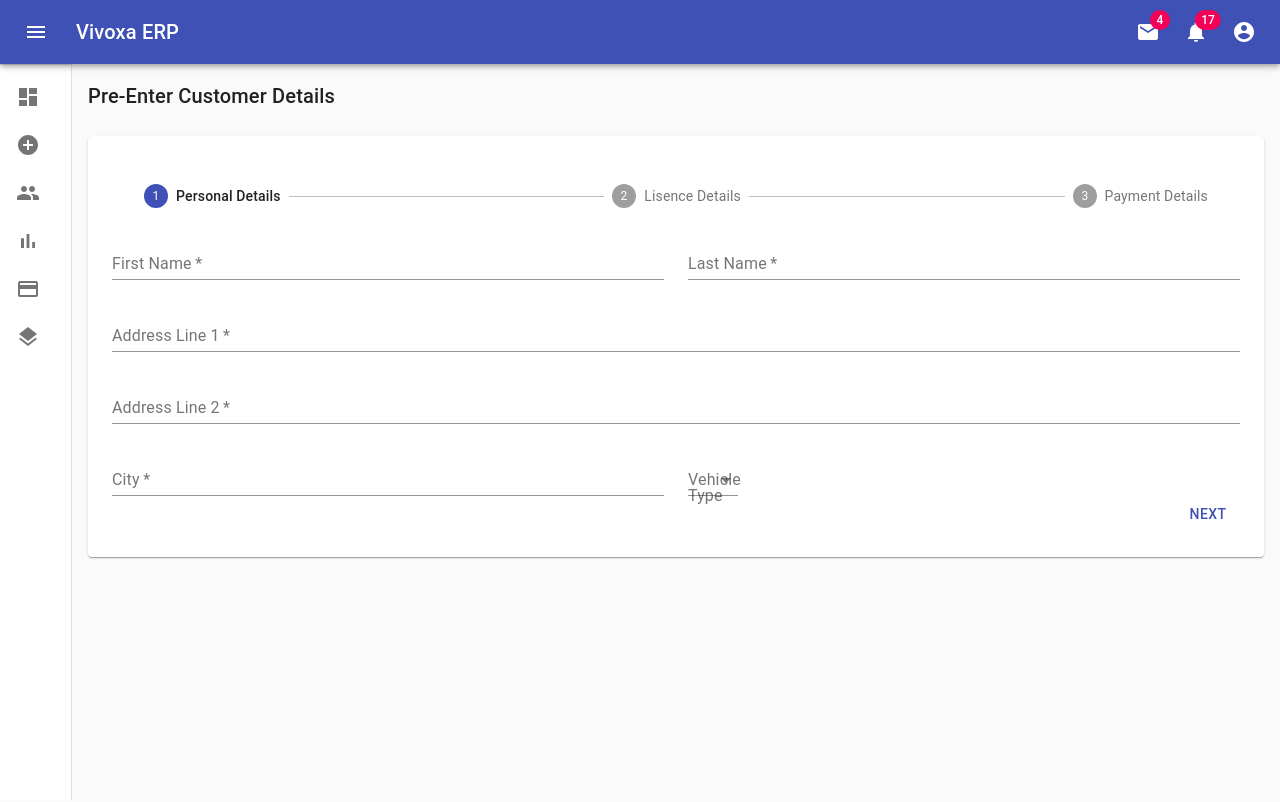
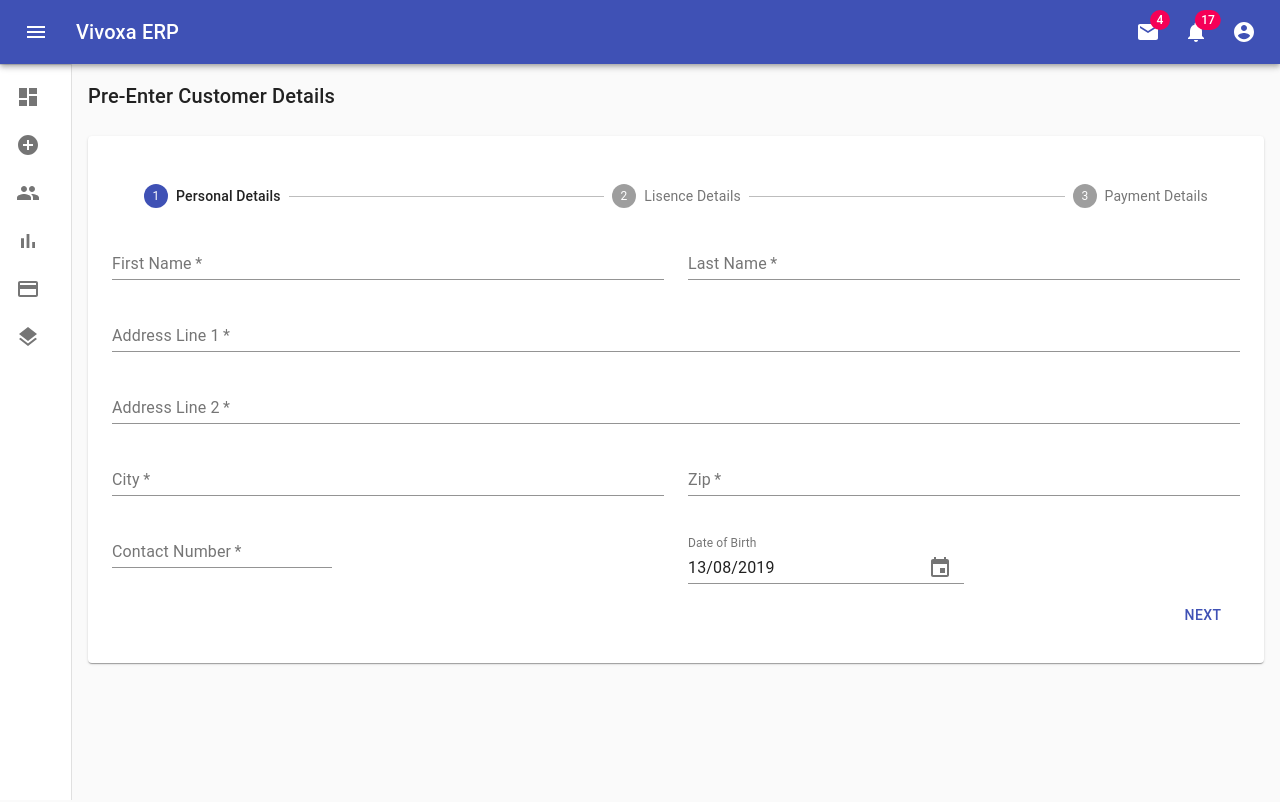
Before and after one commit to vivoxalabs/VivoxaERP, a React (Create React App) app: page /pre-entry in a window 1280 px wide. Shown: the top 802 px of the page. Built offline with nearby package versions, Linux system fonts and the light colour scheme.

Commit message:
pre-entry-complete

```diff
--- a/package.json
+++ b/package.json
@@ -3,9 +3,12 @@
   "version": "0.1.0",
   "private": true,
   "dependencies": {
+    "@date-io/date-fns": "^1.3.13",
     "@material-ui/core": "^4.8.0",
     "@material-ui/icons": "^4.5.1",
+    "@material-ui/pickers": "^3.2.8",
     "bootstrap": "^4.4.1",
+    "date-fns": "^2.9.0",
     "react": "^16.12.0",
     "react-bootstrap": "^1.0.0-beta.16",
     "react-dom": "^16.12.0",
--- a/src/App.js
+++ b/src/App.js
@@ -5,6 +5,7 @@ import Login from "./components/Login";
 import PreEntry from "./components/PreEntry";
 
 //import Dashboard from "./components/dashboard";
+
 import "./App.css";
 import { BrowserRouter as Router } from "react-router-dom";
 import Route from "react-router-dom/Route";
@@ -32,11 +33,12 @@ class App extends Component {
         />
         <Route
           path="/pre-entry"
+          exact
+          strict
           render={() => {
             return (
               <React.Fragment>
                 <NavBar />
-                <PreEntry />
               </React.Fragment>
             );
           }}
--- a/src/components/PreEntry.jsx
+++ b/src/components/PreEntry.jsx
@@ -11,6 +11,7 @@ import {
 } from "@material-ui/core";
 import PersonalS1 from "./sub-components/pre-entry/PersonalS1";
 import TypeS2 from "./sub-components/pre-entry/TypeS2";
+import PaymentS3 from "./sub-components/pre-entry/PaymentS3";
 
 //import { Button } from "react-bootstrap/lib/InputGroup";
 
@@ -35,6 +36,9 @@ const useStyles = makeStyles(theme => ({
   buttons: {
     display: "flex",
     justifyContent: "flex-end"
+  },
+  button: {
+    margin: 5
   }
 }));
 const steps = ["Personal Details", "Lisence Details", "Payment Details"];
@@ -44,7 +48,9 @@ function getStepContent(step) {
     case 0:
       return <PersonalS1 />;
     case 1:
-      return <TypeS2/>;
+      return <TypeS2 />;
+    case 2:
+      return <PaymentS3 />;
     default:
       throw new Error("Unknown Step");
   }
@@ -93,6 +99,7 @@ export default function PreEntry() {
                 <div className={classes.buttons}>
                   {activeStep !== 0 && (
                     <Button
+                      className={classes.button}
                       variant="contained"
                       color="primary"
                       onClick={handleBack}
@@ -101,6 +108,7 @@ export default function PreEntry() {
                     </Button>
                   )}
                   <Button
+                    className={classes.button}
                     varient="contained"
                     color="primary"
                     onClick={handleNext}
--- a/src/components/sub-components/pre-entry/PaymentS3.jsx
+++ b/src/components/sub-components/pre-entry/PaymentS3.jsx
@@ -0,0 +1,47 @@
+import React from "react";
+import {
+  makeStyles,
+  Grid,
+  TextField,
+  Checkbox,
+  InputLabel,
+  FormControlLabel
+} from "@material-ui/core";
+
+const useStyles = makeStyles(theme => ({
+  formControl: {
+    margin: theme.spacing(3)
+  }
+}));
+
+export default function PaymentS3() {
+  const classes = useStyles();
+  const [payVal, setPayVal] = React.useState(0);
+
+  const handlePaySelect = event => {
+    setPayVal(event.target.checked);
+  };
+  return (
+    <Grid container spacing={3}>
+      <Grid item xs={12} md={6} lg={6}>
+        <TextField
+          required
+          id="fee"
+          name="courseFee"
+          label="Proposed Course Fee"
+        />
+      </Grid>
+      <Grid item xs={12} md={12} lg={12}>
+        <FormControlLabel
+          control={
+            <Checkbox onChange={handlePaySelect} value="checkedPayAdvance" />
+          }
+          label="Make Advance Payment Later"
+        />
+      </Grid>
+      <Grid item xs={12} md={12} lg={12}>
+        <TextField id="adPayment" name="adPay" label="Advance Payment (RS)" />
+      </Grid>
+    </Grid>
+  );
+}
--- a/src/components/sub-components/pre-entry/PersonalS1.jsx
+++ b/src/components/sub-components/pre-entry/PersonalS1.jsx
@@ -1,13 +1,12 @@
 import React from "react";
+import "date-fns";
+import DateFnsUtils from "@date-io/date-fns";
+import { makeStyles, Grid, TextField } from "@material-ui/core";
+
 import {
-  makeStyles,
-  Grid,
-  TextField,
-  InputLabel,
-  Select,
-  MenuItem,
-  FormControl
-} from "@material-ui/core";
+  MuiPickersUtilsProvider,
+  KeyboardDatePicker
+} from "@material-ui/pickers";
 
 const useStyles = makeStyles(theme => ({
   form: {
@@ -18,17 +17,14 @@ const useStyles = makeStyles(theme => ({
 export default function PersonalS1() {
   const classes = useStyles();
 
-  const [values, setValues] = React.useState({
-    type: ""
-  });
+  const [selectedDate, setSelectedDate] = React.useState(
+    new Date()
+  );
 
-  const handleChange = event => {
-    setValues(oldValues => ({
-      ...oldValues,
-      [event.target.name]: event.target.value
-    }));
+  const handleDateChange = date => {
+    setSelectedDate(date);
+  };
 
-  };
   return (
     <Grid container spacing={3}>
       <Grid item xs={12} md={6} lg={6}>
@@ -82,22 +78,39 @@ export default function PersonalS1() {
         />
       </Grid>
       <Grid item xs={12} md={6} lg={6}>
-        <FormControl className={classes.form}>
-          <InputLabel id="demo-simple-select-label">Vehicle Type</InputLabel>
-          <Select
-            labelId="demo-simple-select-label"
-            id="demo-simple-select"
-            value={values.type}
-            inputProps={{
-              name: "type",
-              id: "type-simple"
+        <TextField
+          required
+          id="zip"
+          name="zip"
+          label="Zip"
+          fullWidth
+          autoComplete="city"
+        />
+      </Grid>
+      <Grid item xs={12} md={6} lg={6}>
+        <TextField
+          required
+          id="contactNum"
+          name="contactNum"
+          label="Contact Number"
+        />
+      </Grid>
+      <Grid item xs={12} md={6} lg={6}>
+        <MuiPickersUtilsProvider utils={DateFnsUtils}>
+          <KeyboardDatePicker
+            disableToolbar
+            variant="inline"
+            format="dd/MM/yyyy"
+            margin="normal"
+            id="dob"
+            label="Date of Birth"
+            value={selectedDate}
+            onChange={handleDateChange}
+            KeyboardButtonProps={{
+              "aria-label": "change date"
             }}
-            onChange={handleChange}
-          >
-            <MenuItem value={"Auto"}>Auto</MenuItem>
-            <MenuItem value={"Manual"}>Manual</MenuItem>
-          </Select>
-        </FormControl>
+          />
+        </MuiPickersUtilsProvider>
       </Grid>
     </Grid>
   );
--- a/src/components/sub-components/pre-entry/TypeS2.jsx
+++ b/src/components/sub-components/pre-entry/TypeS2.jsx
@@ -1,19 +1,117 @@
 import React from "react";
-import { makeStyles, Grid, TextField } from "@material-ui/core";
+import {
+  makeStyles,
+  Grid,
+  TextField,
+  MenuItem,
+  FormControl,
+  InputLabel,
+  Select
+} from "@material-ui/core";
 
-const useStyles = makeStyles(theme => ({}));
+const useStyles = makeStyles(theme => ({
+  formControl: {
+    margin: theme.spacing(1),
+    minWidth: 120
+  },
+  selectEmpty: {
+    marginTop: theme.spacing(2)
+  },
+  selTrainType: {
+    width: 200
+  }
+}));
+
 export default function TypeS2() {
+  const classes = useStyles();
+
+  const [licenseType, setLicenseType] = React.useState("");
+  const [vehClass, setVehClass] = React.useState("");
+  const [vehType, setVehType] = React.useState("");
+  const [trainType, setTrainType] = React.useState("");
+
+  //const inputLabel = React.useRef(null);
+
+  //const [labelWidth,setLabelWidth] = React.useState(0);
+
+  // React.useEffect(()=>{
+  //   setLabelWidth(5);
+  // },[]);
+
+  const handleLicenseTyChange = event => {
+    setLicenseType(event.target.value);
+  };
+  const handleVehicalClassChange = event => {
+    setVehClass(event.target.value);
+  };
+  const handleVehicalTypeChange = event => {
+    setVehType(event.target.value);
+  };
+  const handleTrainTypeChange = event => {
+    setTrainType(event.target.value);
+  };
+
   return (
     <Grid container spacing={3}>
       <Grid item xs={12} md={6} lg={6}>
-        <TextField
-          required
-          id="licenceType"
-          name="licence"
-          label="Licence Type"
-          fullWidth
-          autoComplete="none"
-        />
+        <FormControl className={classes.formControl}>
+          <InputLabel id="licenseType">License Type</InputLabel>
+          <Select
+            labelId="licenseType"
+            id="selLicenseTy"
+            value={licenseType}
+            onChange={handleLicenseTyChange}
+          >
+            <MenuItem value={"new"}>New</MenuItem>
+            <MenuItem value={"extend"}>Extend</MenuItem>
+          </Select>
+        </FormControl>
+      </Grid>
+      <Grid item xs={12} md={12} lg={12}>
+        <FormControl className={classes.formControl}>
+          <InputLabel id="vehClass">Vehicle Class</InputLabel>
+          <Select
+            labelId="vehClass"
+            id="selVehClass"
+            value={vehClass}
+            onChange={handleVehicalClassChange}
+          >
+            <MenuItem value={"A"}>A</MenuItem>
+            <MenuItem value={"A1"}>A1</MenuItem>
+            <MenuItem value={"B"}>B</MenuItem>
+            <MenuItem value={"B1"}>B1</MenuItem>
+            <MenuItem value={"D"}>D</MenuItem>
+          </Select>
+        </FormControl>
+      </Grid>
+      <Grid item xs={12} md={12} lg={12}>
+        <FormControl className={classes.formControl}>
+          <InputLabel id="vehType">Vehicle Type </InputLabel>
+          <Select
+            labelId="vehType"
+            id="selVehType"
+            value={vehType}
+            onChange={handleVehicalTypeChange}
+          >
+            <MenuItem value={"Auto"}>Auto</MenuItem>
+            <MenuItem value={"Manual"}>Manual</MenuItem>
+          </Select>
+        </FormControl>
+      </Grid>
+      <Grid item xs={12} md={12} lg={12}>
+        <FormControl className={classes.formControl}>
+          <InputLabel id="trainType">Trainning Type</InputLabel>
+          <Select
+            className={classes.selTrainType}
+            labelId="trainType"
+            id="selTrainType"
+            value={trainType}
+            onChange={handleTrainTypeChange}
+          >
+            <MenuItem value={1}>With Trainning</MenuItem>
+            <MenuItem value={0}>Without Trainning</MenuItem>
+          </Select>
+        </FormControl>
       </Grid>
     </Grid>
   );
```
Also changed, not shown: 1 other file (tests, documents, lock files or other folders).
